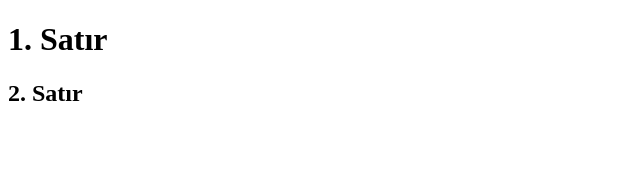
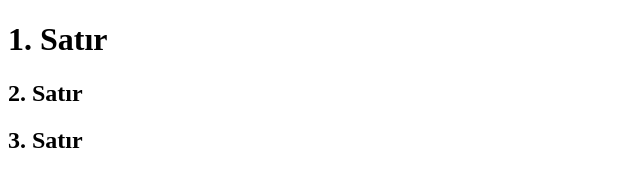
Before and after one commit to HzyfLtl/WebDevGitDeneme, a plain HTML site: page index.html in a window 1280 px wide. Shown: the full height of the page, 0-640 px from the left. Drawn offline with Linux system fonts and the light colour scheme.

Commit message:
version 3

```diff
--- a/index.html
+++ b/index.html
@@ -7,5 +7,6 @@
   <body>
     <h1>1. Satır</h1>
     <h2>2. Satır</h2>
+    <h2>3. Satır</h2>
   </body>
 </html>
```
